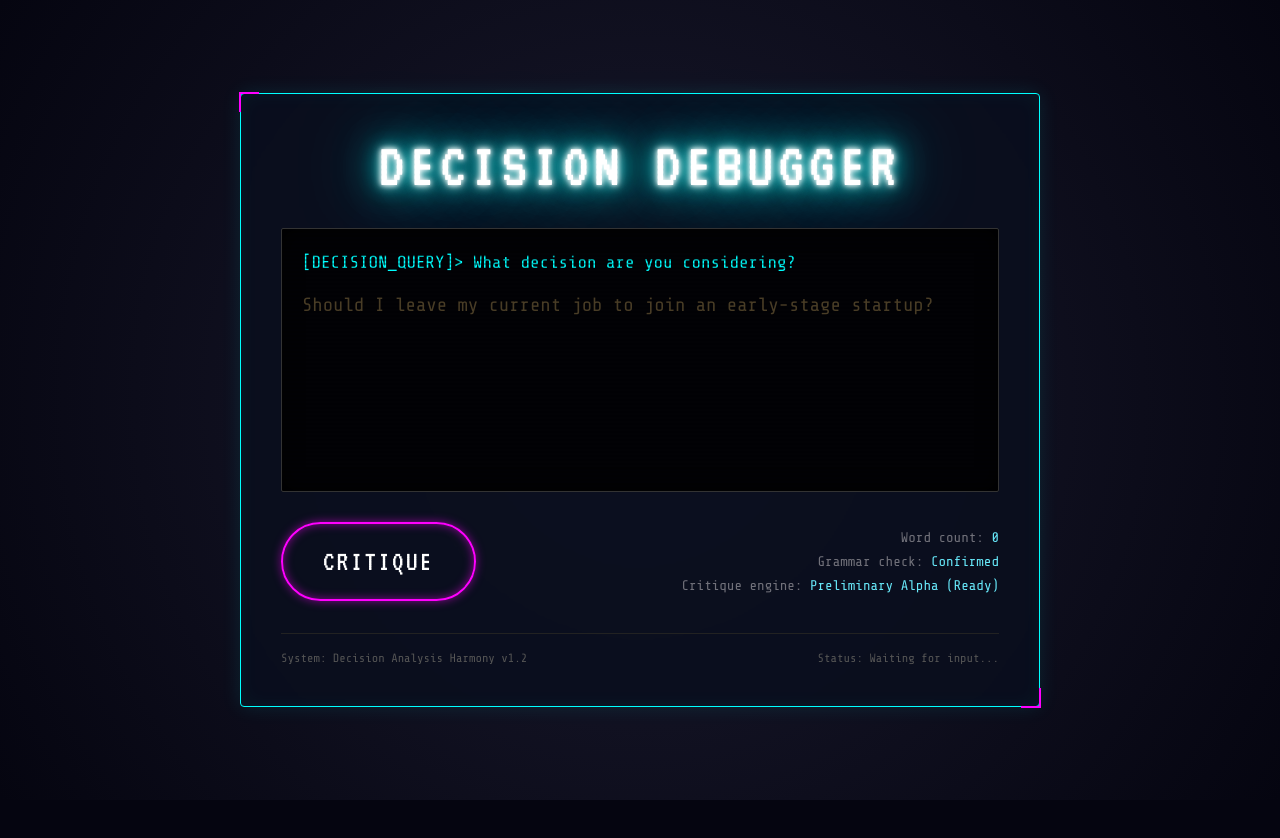
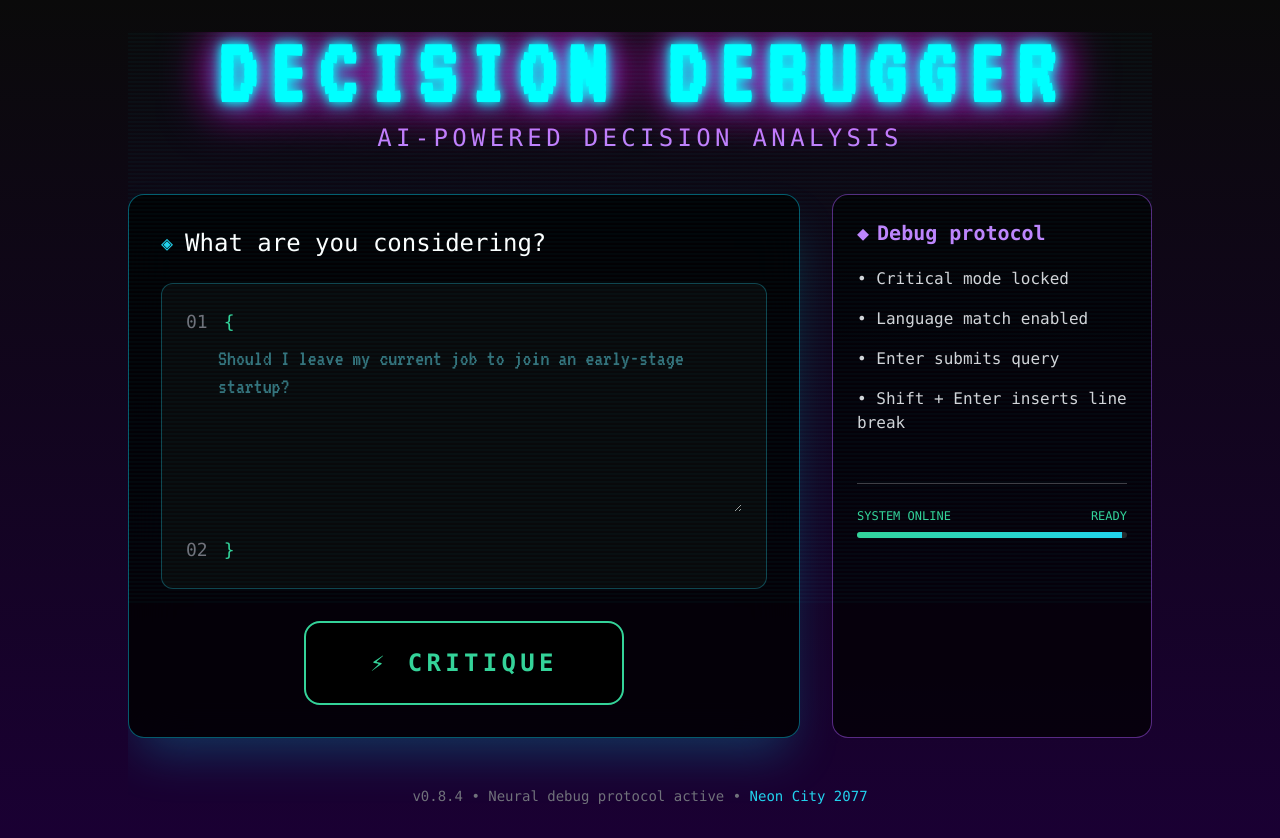
Before and after one commit to Yevhenii90/decision-debugger, a Next.js app: page / in a window 1280 px wide. Before the commit the page ends 800 px from the top, so only its background shows below. Built offline with nearby package versions, Linux system fonts and the light colour scheme.

Commit message:
Apply glitch cyber dashboard design

```diff
--- a/app/globals.css
+++ b/app/globals.css
@@ -1,4 +1,4 @@
-@import url("https://fonts.googleapis.com/css2?family=Share+Tech+Mono&family=VT323&display=swap");
+@import url("https://fonts.googleapis.com/css2?family=VT323&display=swap");
 
 @tailwind base;
 @tailwind components;
@@ -14,19 +14,16 @@
 
 html {
   min-height: 100%;
-  background: #050510;
+  background: #0a0a0a;
 }
 
 body {
   min-height: 100%;
   margin: 0;
-  background:
-    radial-gradient(circle at 50% 50%, #1a1a2e 0%, #050510 100%),
-    linear-gradient(rgba(0, 255, 255, 0.05) 1px, transparent 1px),
-    linear-gradient(90deg, rgba(0, 255, 255, 0.05) 1px, transparent 1px);
-  background-size: 100% 100%, 30px 30px, 30px 30px;
-  color: #00ffff;
-  font-family: "Share Tech Mono", monospace;
+  background: linear-gradient(180deg, #0a0a0a 0%, #1a0033 100%);
+  color: #ffffff;
+  font-family: ui-monospace, SFMono-Regular, Menlo, Monaco, Consolas, "Liberation Mono",
+    "Courier New", monospace;
   overflow-x: hidden;
 }
 
@@ -37,130 +34,131 @@ select {
 }
 
 .pixel-title {
-  margin: 0 0 1.875rem;
-  color: #ffffff;
+  color: #00ffff;
   font-family: "VT323", monospace;
-  font-size: clamp(3rem, 10vw, 4rem);
-  font-weight: 400;
-  letter-spacing: 0.08em;
-  line-height: 1;
+  font-size: clamp(4rem, 10vw, 6rem);
+  font-weight: 700;
+  letter-spacing: 0.12em;
+  line-height: 0.85;
   text-shadow:
-    0 0 5px #ffffff,
-    0 0 10px #ffffff,
+    0 0 10px #00ffff,
     0 0 20px #00ffff,
-    0 0 40px #00ffff,
-    0 0 80px #00ffff;
+    0 0 40px #ff00ff,
+    0 0 60px #ff00ff;
   text-transform: uppercase;
+  animation: glitch 1.5s infinite linear alternate-reverse;
 }
 
-.app-container {
+.cyber-grid {
   position: relative;
-  width: 100%;
-  max-width: 800px;
-  border: 1px solid #00ffff;
-  border-radius: 4px;
-  background: rgba(10, 15, 30, 0.85);
-  box-shadow:
-    0 0 20px rgba(0, 255, 255, 0.1),
-    inset 0 0 20px rgba(0, 255, 255, 0.05);
-  backdrop-filter: blur(5px);
 }
 
-.app-container::before,
-.app-container::after {
-  position: absolute;
-  width: 20px;
-  height: 20px;
+.cyber-grid::before {
+  position: fixed;
+  inset: 0;
+  z-index: -2;
   content: "";
-  border: 2px solid #ff00ff;
+  background-image:
+    linear-gradient(rgba(0, 255, 255, 0.08) 1px, transparent 1px),
+    linear-gradient(90deg, rgba(0, 255, 255, 0.08) 1px, transparent 1px);
+  background-size: 40px 40px;
 }
 
-.app-container::before {
-  top: -2px;
-  left: -2px;
-  border-right: 0;
-  border-bottom: 0;
+.cyber-grid::after {
+  position: fixed;
+  inset: 0;
+  z-index: -1;
+  content: "";
+  background: radial-gradient(circle at center, #4b0082 0%, transparent 70%);
+  opacity: 0.3;
 }
 
-.app-container::after {
-  right: -2px;
-  bottom: -2px;
-  border-top: 0;
-  border-left: 0;
+.glitch-soft {
+  animation: glitch 1.5s infinite linear alternate-reverse;
 }
 
-.terminal-window {
-  position: relative;
-  margin-bottom: 1.875rem;
-  overflow: hidden;
-  border: 1px solid #333333;
-  border-radius: 2px;
-  background: #020205;
-  box-shadow: inset 0 0 20px #000000;
+@keyframes glitch {
+  0% {
+    transform: translate(0);
+  }
+  20% {
+    transform: translate(-2px, 2px);
+  }
+  40% {
+    transform: translate(-2px, -2px);
+  }
+  60% {
+    transform: translate(2px, 2px);
+  }
+  80% {
+    transform: translate(2px, -2px);
+  }
+  100% {
+    transform: translate(0);
+  }
 }
 
-.terminal-window::after {
+.scanline {
+  position: relative;
+  overflow: hidden;
+}
+
+.scanline::after {
   position: absolute;
   inset: 0;
-  z-index: 2;
-  display: block;
   content: "";
   pointer-events: none;
   background: linear-gradient(
-    rgba(18, 16, 16, 0) 50%,
-    rgba(0, 0, 0, 0.25) 50%
+    to bottom,
+    transparent 50%,
+    rgba(0, 255, 255, 0.03) 50%
   );
   background-size: 100% 4px;
+  animation: scan 4s linear infinite;
 }
 
-.terminal-header {
-  color: #00ffff;
-  font-size: 1.1rem;
+@keyframes scan {
+  0% {
+    transform: translateY(-100%);
+  }
+  100% {
+    transform: translateY(100%);
+  }
 }
 
 .terminal-input {
   position: relative;
   z-index: 3;
-  min-height: 120px;
-  color: #f0c674;
-  font-family: "Share Tech Mono", monospace;
-  font-size: 1.2rem;
-  resize: none;
-  caret-color: #f0c674;
+  font-family: "VT323", monospace;
+  font-size: 1.4rem;
+  caret-color: #00ff9d;
 }
 
 .terminal-input::placeholder {
-  color: rgba(240, 198, 116, 0.3);
+  color: rgba(103, 232, 249, 0.48);
 }
 
 .btn-critique {
-  border: 2px solid #ff00ff;
-  border-radius: 50px;
-  color: #ffffff;
-  font-family: "VT323", monospace;
-  font-size: 1.8rem;
-  letter-spacing: 0.08em;
-  box-shadow:
-    0 0 10px rgba(255, 0, 255, 0.5),
-    inset 0 0 10px rgba(255, 0, 255, 0.5);
+  position: relative;
+  overflow: hidden;
 }
 
-.btn-critique:hover {
-  background: #ff00ff;
-  color: #000000;
-  box-shadow:
-    0 0 20px #ff00ff,
-    inset 0 0 20px #ff00ff;
+.btn-critique::after {
+  position: absolute;
+  inset: 0;
+  content: "";
+  background: linear-gradient(90deg, #34d399, #22d3ee);
+  opacity: 0;
+  transition: opacity 180ms ease;
 }
 
-.footer-status {
-  border-top: 1px solid #222222;
-  color: #555555;
+.btn-critique:hover::after {
+  opacity: 0.2;
 }
 
 @media (max-width: 480px) {
   .pixel-title {
-    font-size: 2.7rem;
+    font-size: 3.6rem;
   }
 
   .btn-critique {
--- a/app/page.tsx
+++ b/app/page.tsx
@@ -62,26 +62,62 @@ export default function Home() {
   }
 
   return (
-    <main className="mx-auto flex min-h-screen w-full flex-col items-center justify-center gap-8 px-4 py-8 sm:px-6 sm:py-12">
-      <section className="app-container p-6 sm:p-10">
-        <header className="text-center">
+    <main className="cyber-grid mx-auto flex min-h-screen w-full items-center justify-center px-4 py-8 sm:px-6">
+      <div className="scanline relative z-10 mx-auto w-full max-w-5xl">
+        <header className="mb-10 text-center">
           <h1 className="pixel-title">
             Decision Debugger
           </h1>
+          <p className="mt-2 text-2xl uppercase tracking-[0.18em] text-purple-400">
+            AI-powered decision analysis
+          </p>
         </header>
 
-        <DecisionForm
-          onSubmit={handleAnalyze}
-          isLoading={isLoading}
-        />
+        <div className="grid grid-cols-1 gap-8 lg:grid-cols-12">
+          <section className="lg:col-span-8">
+            <div className="rounded-2xl border border-cyan-500/50 bg-black/80 p-5 shadow-2xl shadow-cyan-500/30 backdrop-blur-xl sm:p-8">
+              <DecisionForm
+                onSubmit={handleAnalyze}
+                isLoading={isLoading}
+              />
+            </div>
+          </section>
 
-        <div className="footer-status mt-8 flex flex-col justify-between gap-2 pt-4 text-xs sm:flex-row">
-          <div>System: Decision Analysis Harmony v1.2</div>
-          <div>Status: {isLoading ? "Critiquing..." : "Waiting for input..."}</div>
+          <aside className="lg:col-span-4">
+            <div className="h-full rounded-2xl border border-purple-500/50 bg-black/70 p-6">
+              <h2 className="mb-5 flex items-center gap-2 text-xl font-bold text-purple-400">
+                <span aria-hidden="true">◆</span> Debug protocol
+              </h2>
+
+              <ul className="space-y-4 text-zinc-300">
+                <li>• Critical mode locked</li>
+                <li>• Language match enabled</li>
+                <li>• Enter submits query</li>
+                <li>• Shift + Enter inserts line break</li>
+              </ul>
+
+              <div className="mt-12 border-t border-zinc-700 pt-6">
+                <div className="mb-2 flex justify-between text-xs">
+                  <span className="text-emerald-400">SYSTEM ONLINE</span>
+                  <span className="text-emerald-400">
+                    {isLoading ? "PROCESSING" : "READY"}
+                  </span>
+                </div>
+                <div className="h-1.5 overflow-hidden rounded-full bg-zinc-800">
+                  <div className="h-full w-[98%] bg-gradient-to-r from-emerald-400 to-cyan-400" />
+                </div>
+              </div>
+            </div>
+          </aside>
         </div>
-      </section>
 
-      <AnalysisResult result={result} isLoading={isLoading} error={error} />
+        <AnalysisResult result={result} isLoading={isLoading} error={error} />
+
+        <footer className="mt-12 text-center text-sm text-zinc-500">
+          v0.8.4 • Neural debug protocol active •{" "}
+          <span className="text-cyan-400">Neon City 2077</span>
+        </footer>
+      </div>
     </main>
   );
 }
--- a/components/AnalysisResult.tsx
+++ b/components/AnalysisResult.tsx
@@ -58,7 +58,7 @@ export function AnalysisResult({ result, isLoading, error }: AnalysisResultProps
   }
 
   return (
-    <section aria-labelledby="result-heading" className="app-container p-5 sm:p-8">
+    <section aria-labelledby="result-heading" className="mt-8 rounded-2xl border border-cyan-500/50 bg-black/80 p-5 shadow-2xl shadow-cyan-500/20 backdrop-blur-xl sm:p-8">
       <div className="mb-4 flex items-center justify-between gap-4">
         <h2 id="result-heading" className="font-mono text-xl font-semibold uppercase tracking-[0.14em] text-cyan-200">
           Analysis result
@@ -67,7 +67,7 @@ export function AnalysisResult({ result, isLoading, error }: AnalysisResultProps
           <button
             type="button"
             onClick={copyResult}
-            className="rounded border border-fuchsia-400/70 px-3 py-2 font-mono text-sm font-medium text-fuchsia-200 transition hover:bg-fuchsia-400/10"
+            className="rounded border border-purple-400/50 px-3 py-2 font-mono text-sm font-medium text-purple-200 transition hover:bg-purple-400/10"
           >
             Copy result
           </button>
@@ -81,7 +81,7 @@ export function AnalysisResult({ result, isLoading, error }: AnalysisResultProps
       ) : null}
 
       {error ? (
-        <p role="alert" className="rounded border border-fuchsia-400/40 bg-fuchsia-950/30 px-3 py-3 font-mono text-sm text-fuchsia-100">
+        <p role="alert" className="rounded border border-pink-400/40 bg-pink-950/30 px-3 py-3 font-mono text-sm text-pink-200">
           {error}
         </p>
       ) : null}
--- a/components/DecisionForm.tsx
+++ b/components/DecisionForm.tsx
@@ -17,7 +17,6 @@ const sampleDecision =
 
 export function DecisionForm({ onSubmit, isLoading }: DecisionFormProps) {
   const [decision, setDecision] = useState("");
-  const wordCount = decision.trim() ? decision.trim().split(/\s+/).length : 0;
 
   async function handleSubmit(event: FormEvent<HTMLFormElement>) {
     event.preventDefault();
@@ -40,10 +39,20 @@ export function DecisionForm({ onSubmit, isLoading }: DecisionFormProps) {
 
   return (
     <form onSubmit={handleSubmit}>
-      <div className="terminal-window p-5">
-        <label htmlFor="decision" className="terminal-header mb-4 block">
-          [DECISION_QUERY]&gt; What decision are you considering?
+      <div className="mb-6 flex items-center gap-3">
+        <div className="text-xl text-cyan-400" aria-hidden="true">
+          ◈
+        </div>
+        <label htmlFor="decision" className="text-2xl font-medium text-white">
+          What are you considering?
         </label>
+      </div>
+
+      <div className="relative overflow-hidden rounded-xl border border-cyan-400/30 bg-zinc-950 p-6 font-mono text-lg">
+        <div className="mb-2 flex gap-4 text-emerald-400">
+          <span className="text-zinc-500">01</span>
+          <span>{"{"}</span>
+        </div>
         <textarea
           id="decision"
           value={decision}
@@ -52,24 +61,24 @@ export function DecisionForm({ onSubmit, isLoading }: DecisionFormProps) {
           placeholder={sampleDecision}
           rows={6}
           required
-          className="terminal-input w-full border-0 bg-transparent outline-none"
+          className="terminal-input min-h-36 w-full resize-y border-0 bg-transparent pl-8 text-cyan-100 outline-none"
         />
+        <div className="mt-4 flex gap-4 text-emerald-400">
+          <span className="text-zinc-500">02</span>
+          <span>{"}"}</span>
+        </div>
       </div>
 
-      <div className="flex flex-col items-center justify-between gap-5 sm:flex-row">
+      <div className="mt-8 flex justify-center">
         <button
           type="submit"
           disabled={isLoading}
-          className="btn-critique bg-transparent px-10 py-4 uppercase transition disabled:cursor-not-allowed disabled:border-zinc-600 disabled:text-zinc-500 disabled:shadow-none"
+          className="btn-critique flex items-center gap-4 rounded-2xl border-2 border-emerald-400 bg-black px-10 py-5 text-xl font-bold uppercase tracking-[0.18em] text-emerald-400 transition-all hover:scale-105 hover:text-white active:scale-95 disabled:cursor-not-allowed disabled:border-zinc-600 disabled:text-zinc-500 sm:px-16 sm:py-6 sm:text-2xl"
         >
-          {isLoading ? "Critiquing..." : "Critique"}
+          <span className="relative z-10">
+            {isLoading ? "Critiquing..." : "⚡ Critique"}
+          </span>
         </button>
-
-        <div className="text-center text-sm leading-6 text-zinc-500 sm:text-right">
-          Word count: <span className="text-cyan-300">{wordCount}</span><br />
-          Grammar check: <span className="text-cyan-300">Confirmed</span><br />
-          Critique engine: <span className="text-cyan-300">Preliminary Alpha (Ready)</span>
-        </div>
       </div>
     </form>
   );
```
